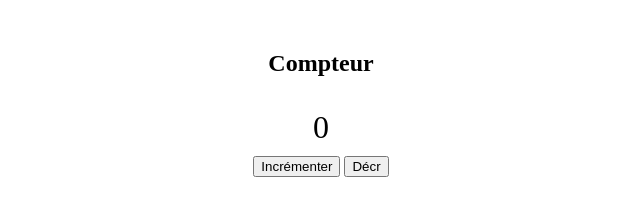
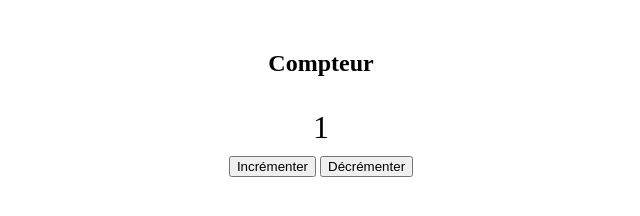
Before and after one commit to fatenhoualdia/projecttt, a plain HTML site: page index.html in a window 1280 px wide. Both pictures are taken after a click on the button "Incrémenter". Shown: the whole page, without its empty margins (319-959 px from the left). Drawn offline with Linux system fonts and the light colour scheme.

Commit message:
fix decrement

```diff
--- a/index.html
+++ b/index.html
@@ -30,4 +30,23 @@
     <h2>Compteur</h2>
     <p class="counter" id="count">0</p>
     <button onclick="increment()">Incrémenter</button>
-    <button onclick="decrement()">Décr
+    <button onclick="decrement()">Décrémenter</button>
+  </div>
+
+  <script>
+    let countValue = 0;
+
+    function increment() {
+      countValue++;
+      document.getElementById('count').innerText = countValue;
+    }
+
+    function decrement() {
+      if (countValue > 0) {
+        countValue--;
+        document.getElementById('count').innerText = countValue;
+      }
+    }
+  </script>
+</body>
+</html>
```
